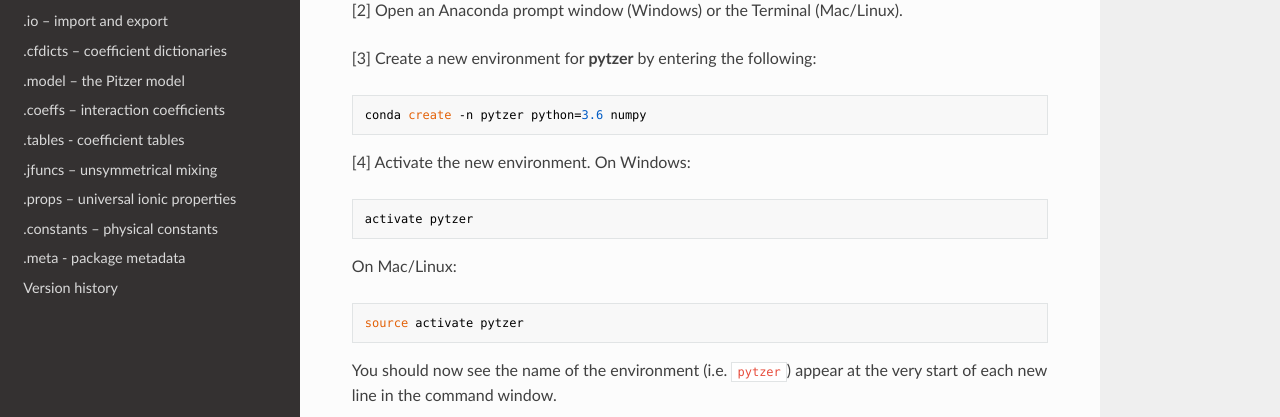
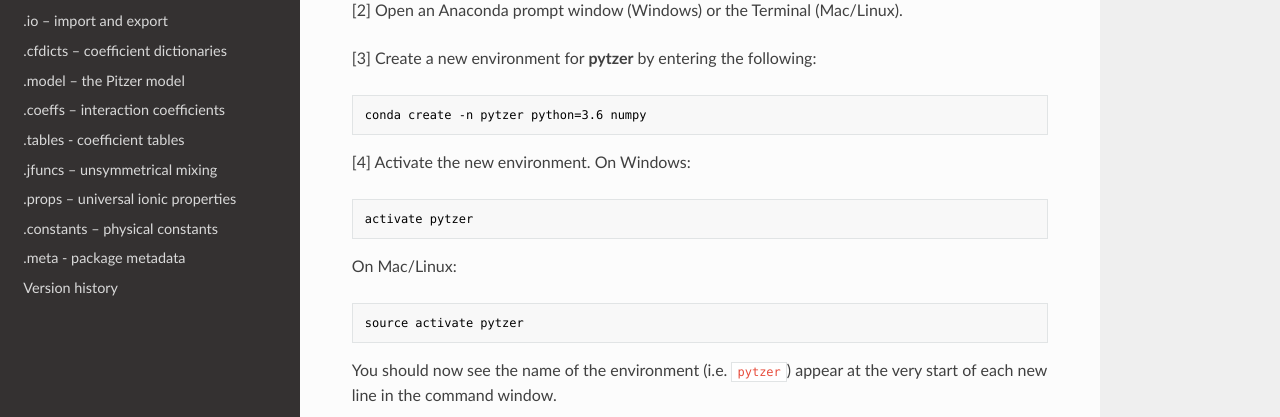
Before and after one commit to mvdh7/pytzer, an MkDocs documentation site: the page built from docs/quick-start.md, in a window 1280 px wide and 900 px high. Shown: the part 233-650 px from the top of the window. Built offline with MkDocs 1.6.1, drawn with Linux system fonts in a browser that asks for light colours; nearby versions of some CDN libraries; some of the changed text lies outside the part shown.

Commit message:
Use shell tags

````diff
--- a/docs/quick-start.md
+++ b/docs/quick-start.md
@@ -6,19 +6,19 @@
 
 [3] Create a new environment for **pytzer** by entering the following:
 
-```
+```shell
 conda create -n pytzer python=3.6 numpy
 ```
 
 [4] Activate the new environment. On Windows:
 
-```
+```shell
 activate pytzer
 ```
 
 On Mac/Linux:
 
-```
+```shell
 source activate pytzer
 ```
 
@@ -26,7 +26,7 @@ You should now see the name of the environment (i.e. `pytzer`) appear at the ver
 
 [5] Install **pytzer** into the new environment:
 
-```
+```shell
 pip install pytzer
 ```
 
@@ -44,7 +44,7 @@ You can just provide **pytzer** with a CSV file of temperatures and molality val
 
 [4] Start Python:
 
-```
+```shell
 python
 ```
 
@@ -78,6 +78,6 @@ exit()
 
 [2] Update **pytzer** with pip:
 
-```
+```shell
 pip install pytzer --upgrade --no-cache-dir
 ```
````
Also changed, not shown: README.md (+1 -1 lines), docs/index.md (+1 -1 lines), docs/version-history.md (+6 -0 lines), 1 other file.
